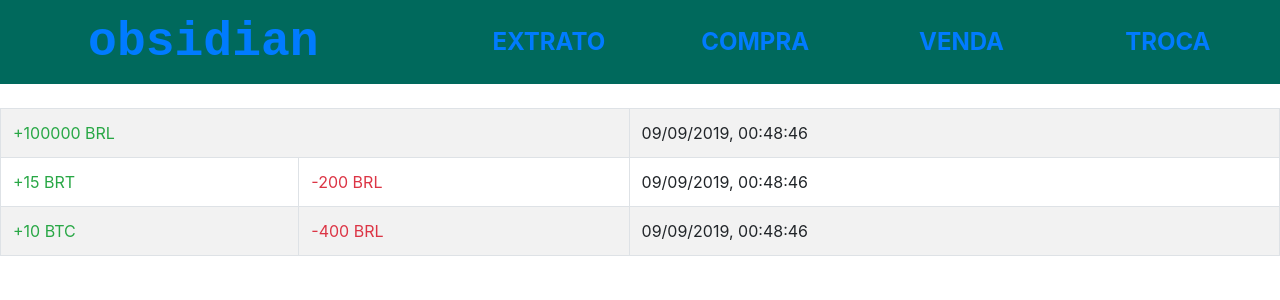
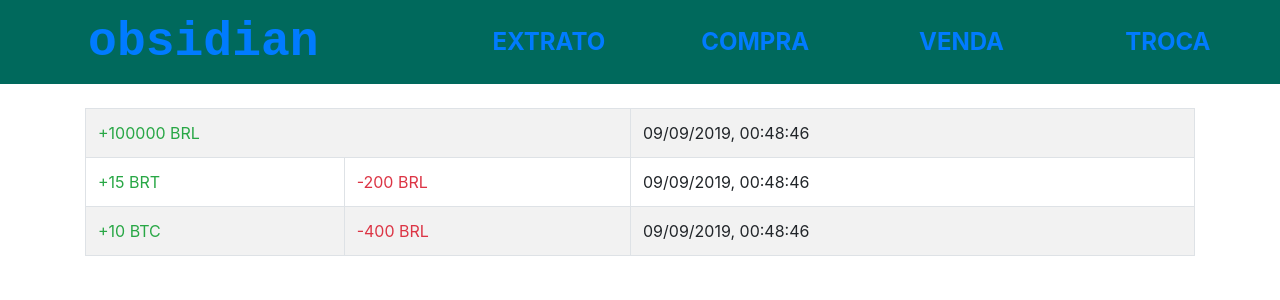
Before and after one commit to marjorinec/obsidian, a React (Create React App) app: page /statement in a window 1280 px wide. Shown: the top 300 px of the page. Built offline with nearby package versions, Linux system fonts and the light colour scheme.

Commit message:
improv: add Container to statement page

```diff
--- a/src/Statement.js
+++ b/src/Statement.js
@@ -1,5 +1,5 @@
 import React from 'react'
-import { Table } from 'react-bootstrap'
+import { Table, Container } from 'react-bootstrap'
 
 class Statement extends React.Component {
   constructor(props) {
@@ -45,11 +45,13 @@ class Statement extends React.Component {
     )
 
     return (
-      <Table striped bordered>
-        <tbody>
-          {transactionsList}
-        </tbody>
-      </Table>
+      <Container>
+        <Table striped bordered>
+          <tbody>
+            {transactionsList}
+          </tbody>
+        </Table>
+      </Container>
     )
   }
 }
```
